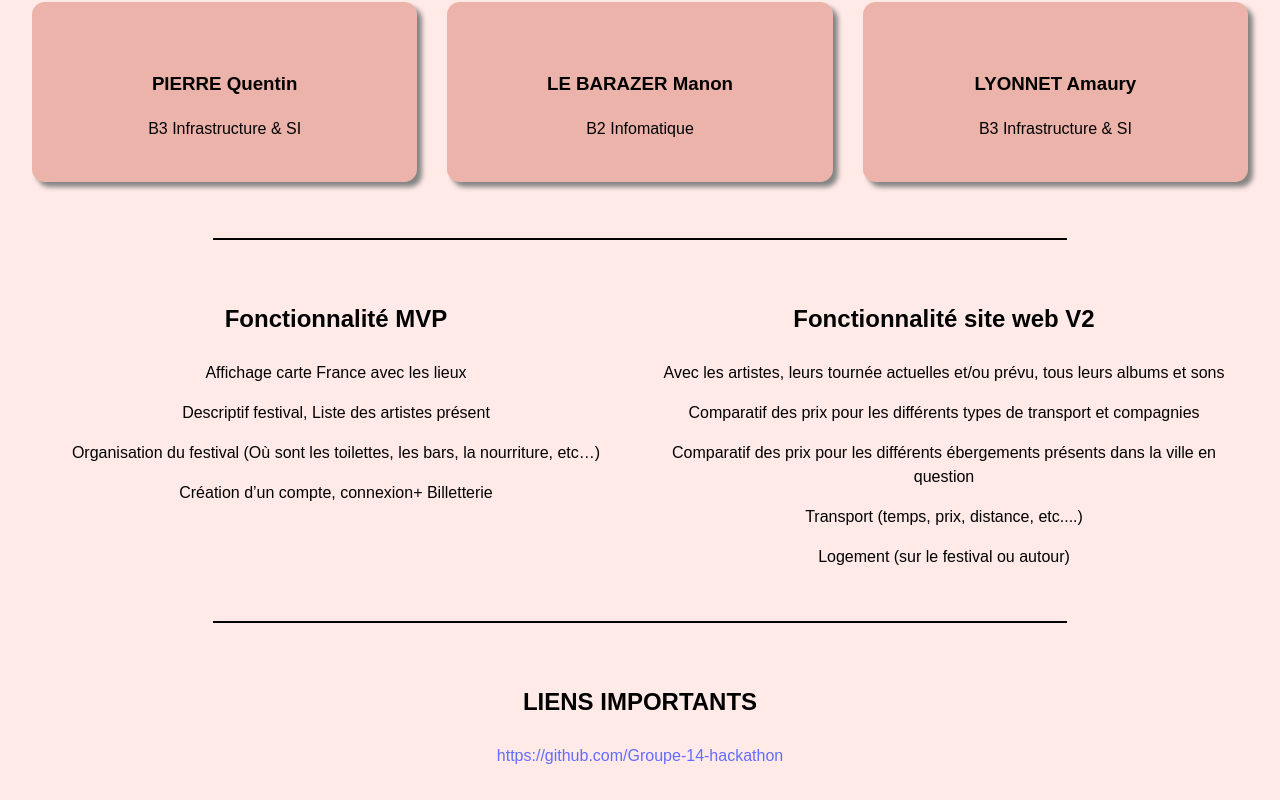
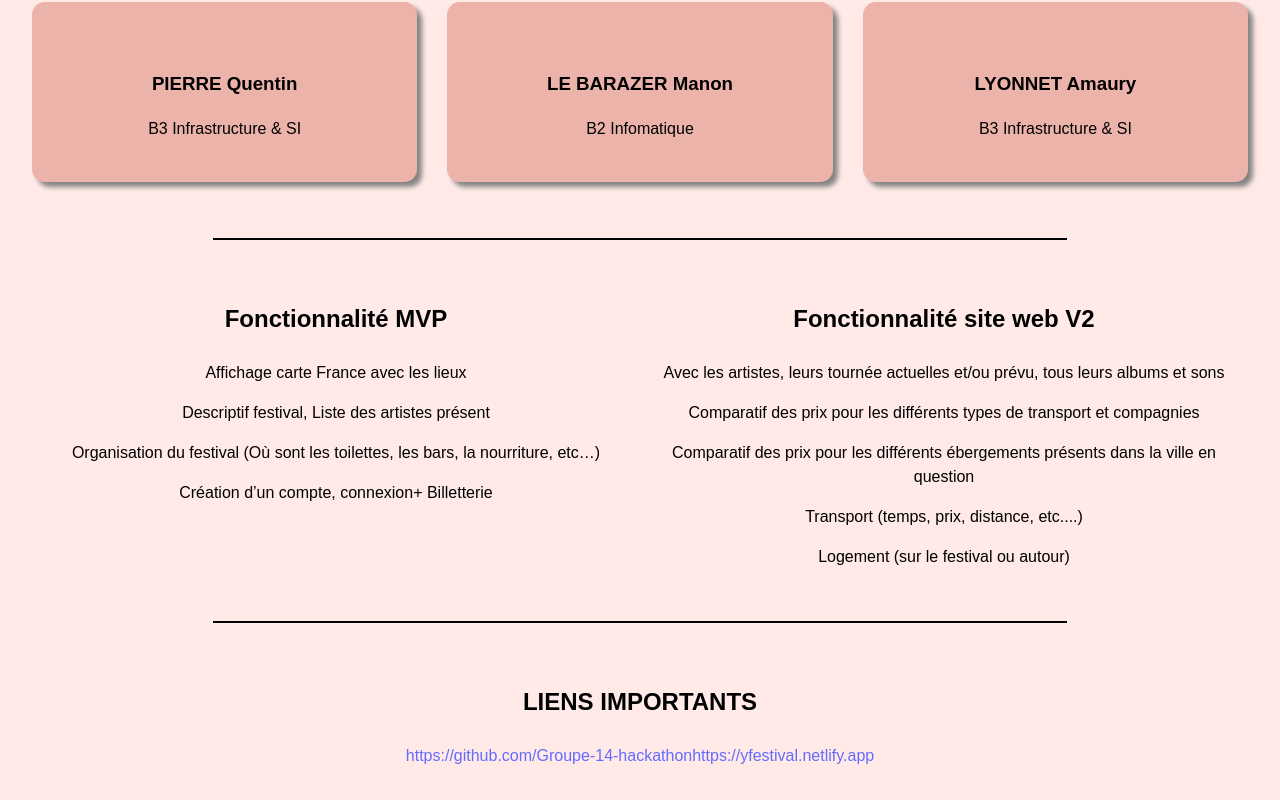
Before and after one commit to Groupe-14-hackathon/vitrine, a Vue app: page / in a window 1280 px wide. Shown: the part 821-1621 px from the top of the page. Built offline with nearby package versions, Linux system fonts and the light colour scheme; a web font is replaced by a local one.

Commit message:
ajout lien

```diff
--- a/src/components/HelloWorld.vue
+++ b/src/components/HelloWorld.vue
@@ -122,6 +122,7 @@ const equipe = [
     <a href="https://github.com/Groupe-14-hackathon"
       >https://github.com/Groupe-14-hackathon</a
     >
+    <a href="https://yfestival.netlify.app">https://yfestival.netlify.app</a>
   </div>
 </template>
 
```
